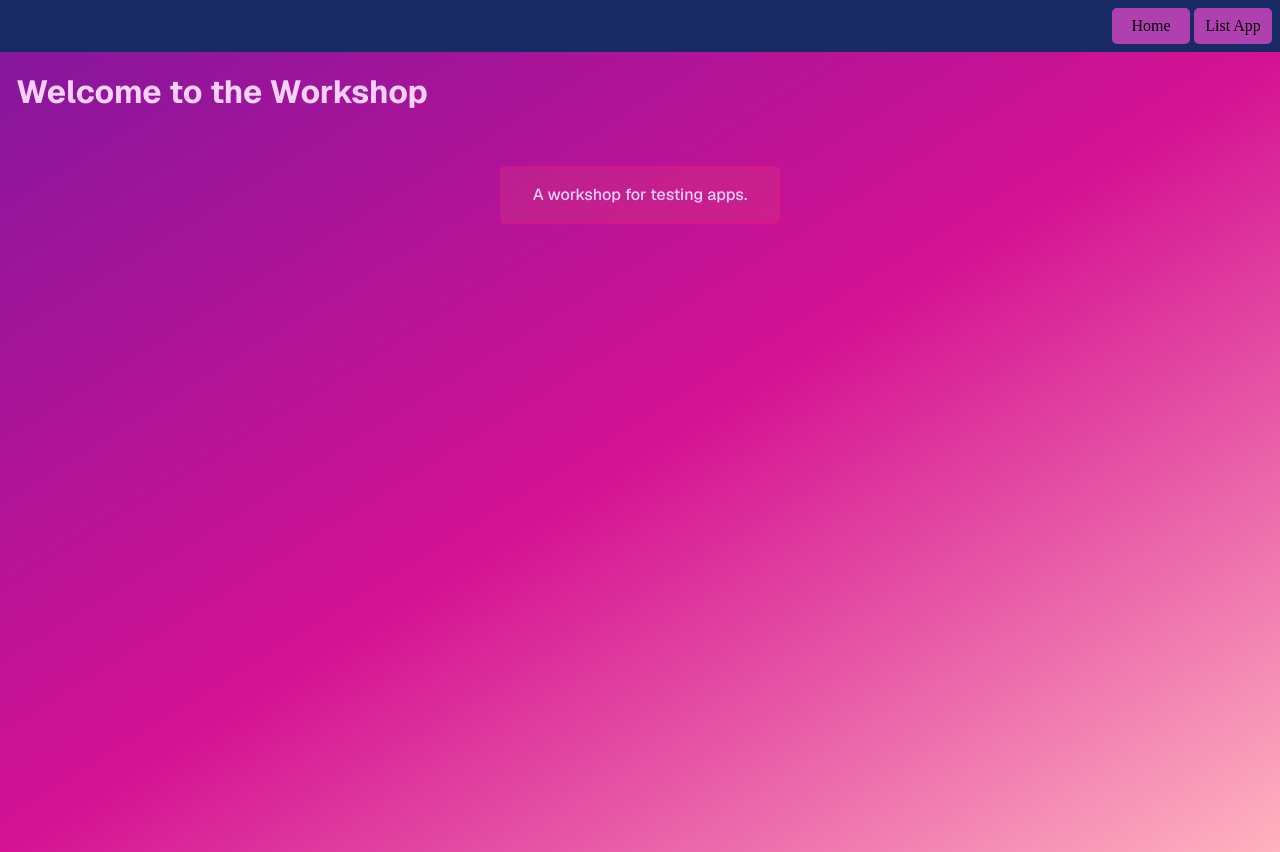
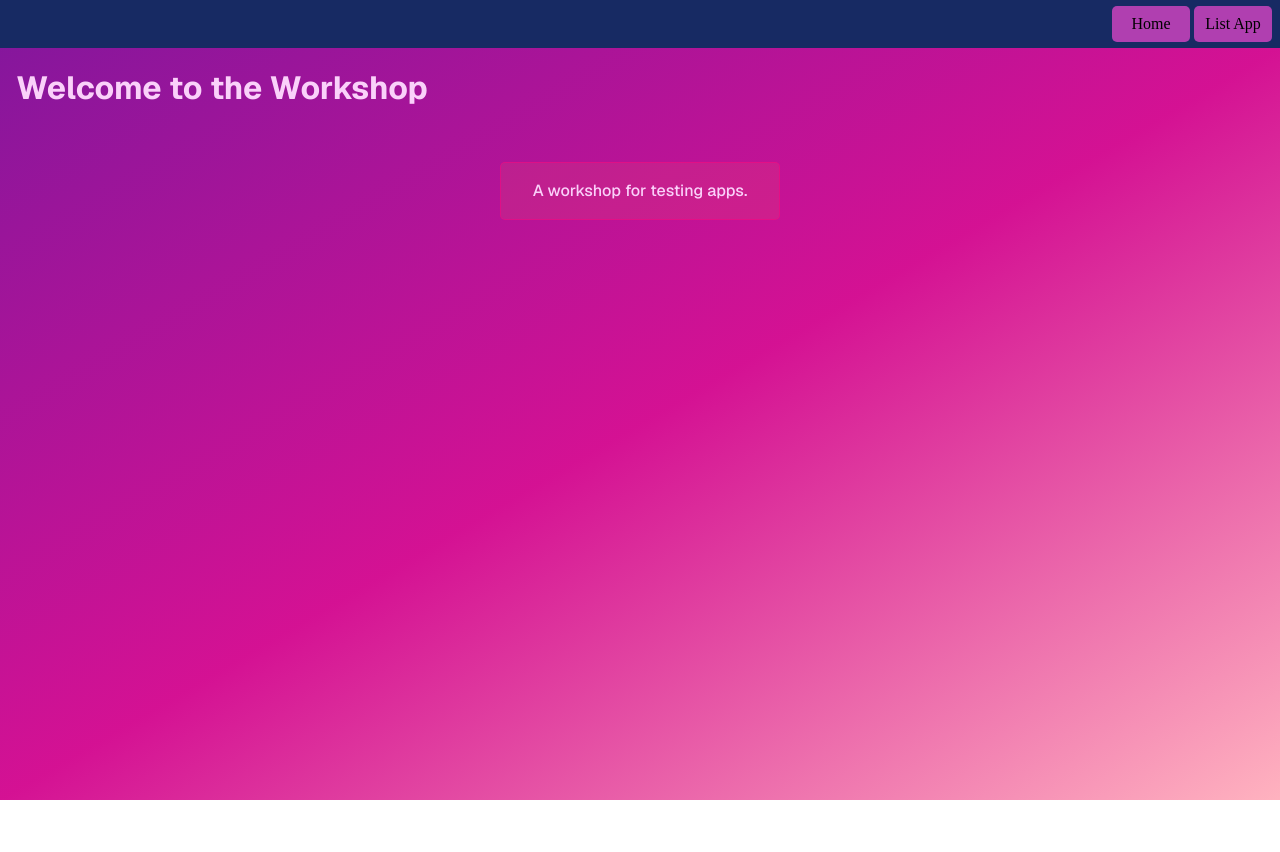
Before and after one commit to franco-ortega/workshop, a Next.js app: page / in a window 1280 px wide. After the commit the page ends 800 px from the top, so only its background shows below. Built offline with nearby package versions, Linux system fonts and the light colour scheme.

Commit message:
create height for Nav and apply calc page height to all pages

```diff
--- a/app/globals.css
+++ b/app/globals.css
@@ -22,6 +22,10 @@
 		var(--background-gradient-island-2),
 		var(--background-gradient-island-3)
 	);
+
+	--nav-height: 3rem;
+
+	--page-height: calc(100% - var(--nav-height));
 }
 
 /*
--- a/app/islands/page.module.css
+++ b/app/islands/page.module.css
@@ -1,4 +1,4 @@
 .page {
 	background: var(--bkgd-gradient-island);
-	height: 100%;
+	height: var(--page-height);
 }
--- a/app/list/page.module.css
+++ b/app/list/page.module.css
@@ -4,6 +4,7 @@
 
 	padding: 1rem;
 
-	height: 100%;
+	height: var(--page-height);
+
 	font-family: var(--font-geist-sans);
 }
--- a/app/page.module.css
+++ b/app/page.module.css
@@ -3,7 +3,8 @@
 	--button-secondary-hover: #f2f2f2;
 	--button-secondary-border: #ebebeb;
 
-	height: 100%;
+	height: var(--page-height);
+
 	font-family: var(--font-geist-sans);
 
 	background: var(--bkgd-gradient);
--- a/components/Nav/Nav.module.css
+++ b/components/Nav/Nav.module.css
@@ -3,6 +3,8 @@
 	padding: 0.5rem;
 	display: flex;
 	justify-content: flex-end;
+	align-items: center;
+	height: var(--nav-height);
 }
 
 .Nav ul {
```
